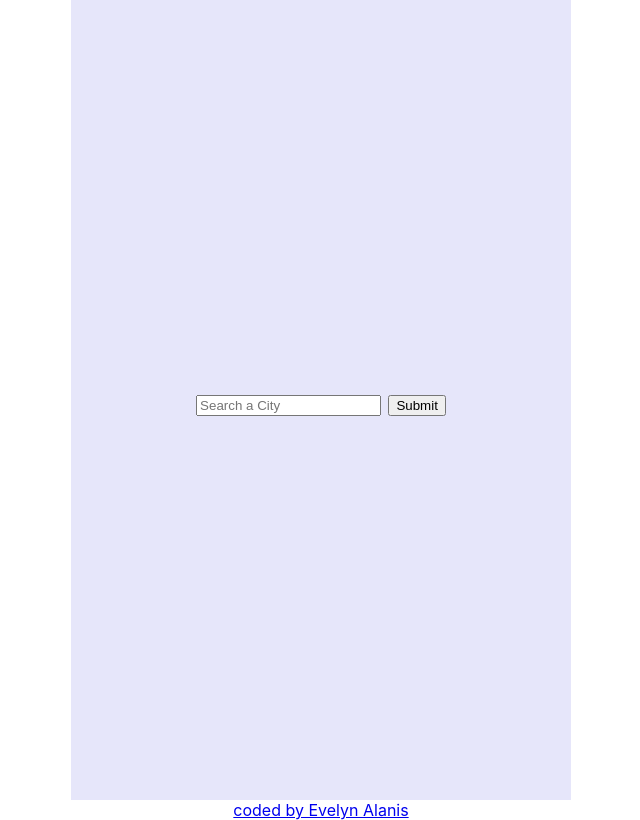
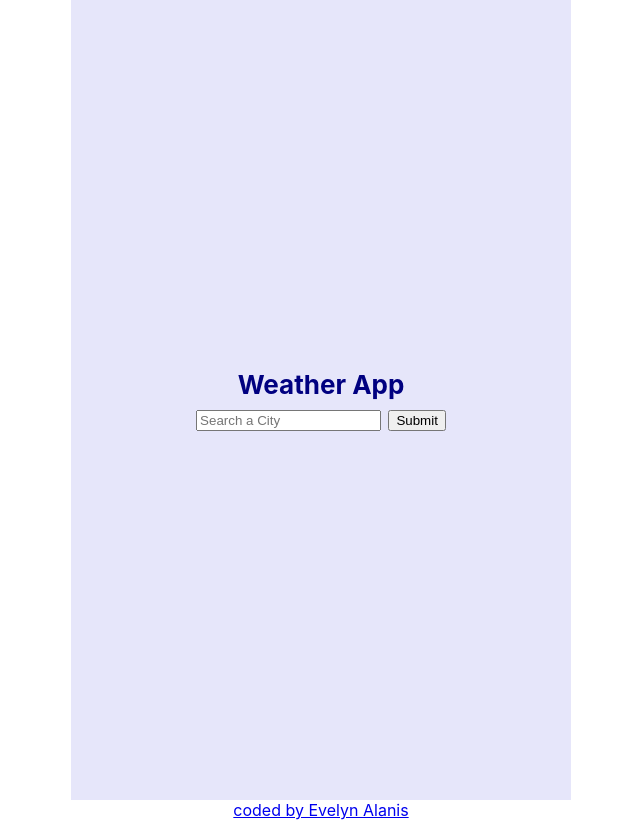
Before and after one commit to earthlingeve/react-weather-app2, a React (Create React App) app: page / in a window 1280 px wide. Shown: the whole page, without its empty margins (319-959 px from the left). Built offline with nearby package versions, Linux system fonts and the light colour scheme.

Commit message:
css changes

```diff
--- a/src/App.css
+++ b/src/App.css
@@ -23,7 +23,7 @@
   align-items: center;
   justify-content: center;
   font-size: calc(10px + 2vmin);
-  color: white;
+  color: navy;
 }
 
 .App-link {
--- a/src/App.js
+++ b/src/App.js
@@ -1,10 +1,12 @@
 import "./App.css";
 import Form from "./Form.js";
+import "./Form.css";
 
 function App() {
   return (
     <div className="App">
       <header className="App-header">
+        <strong>Weather App</strong>
         <Form />
       </header>
       <a href="https://github.com/earthlingeve/react-weather-app2">
--- /dev/null
+++ b/src/Form.css
@@ -0,0 +1,3 @@
+ul {
+  list-style: none;
+}
```
